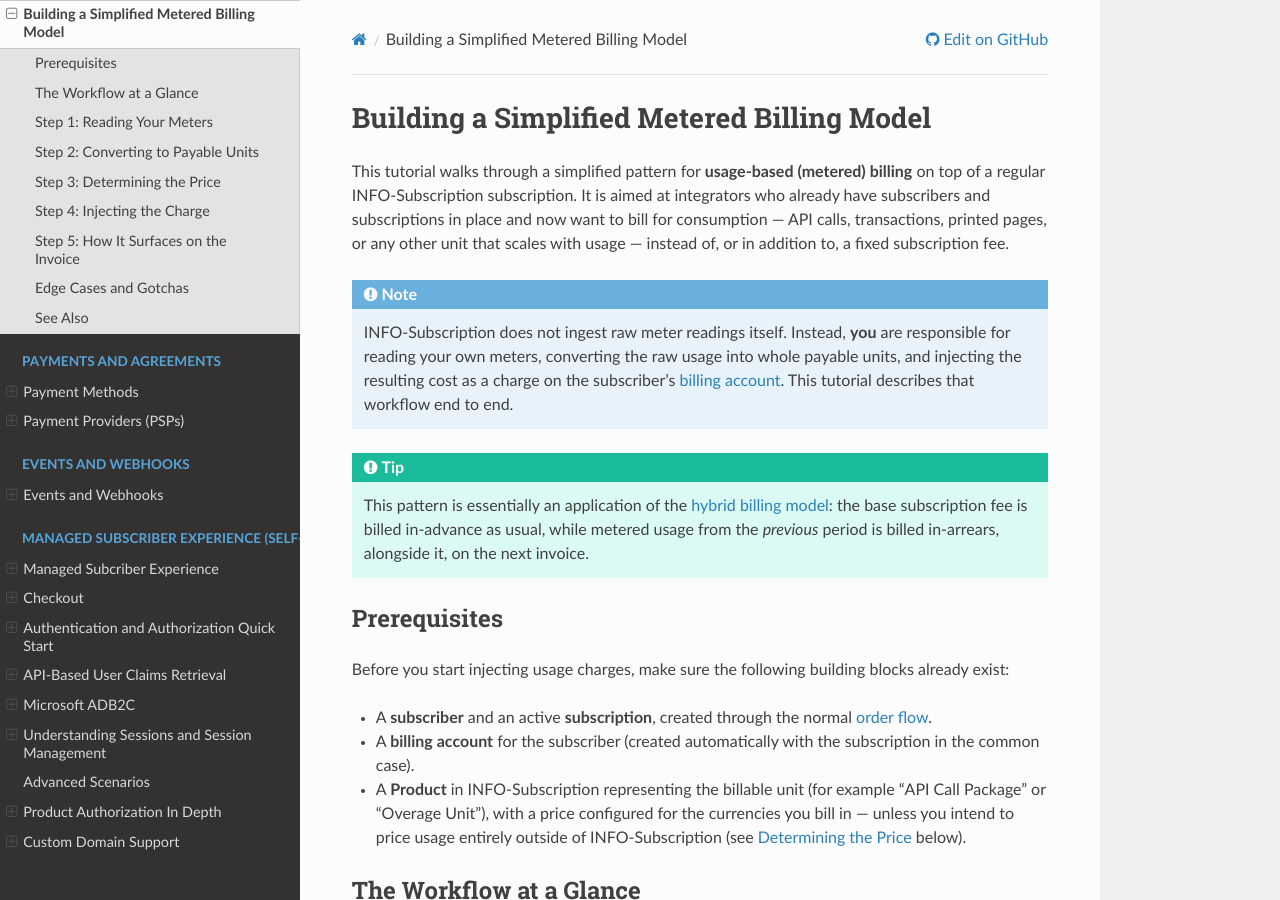
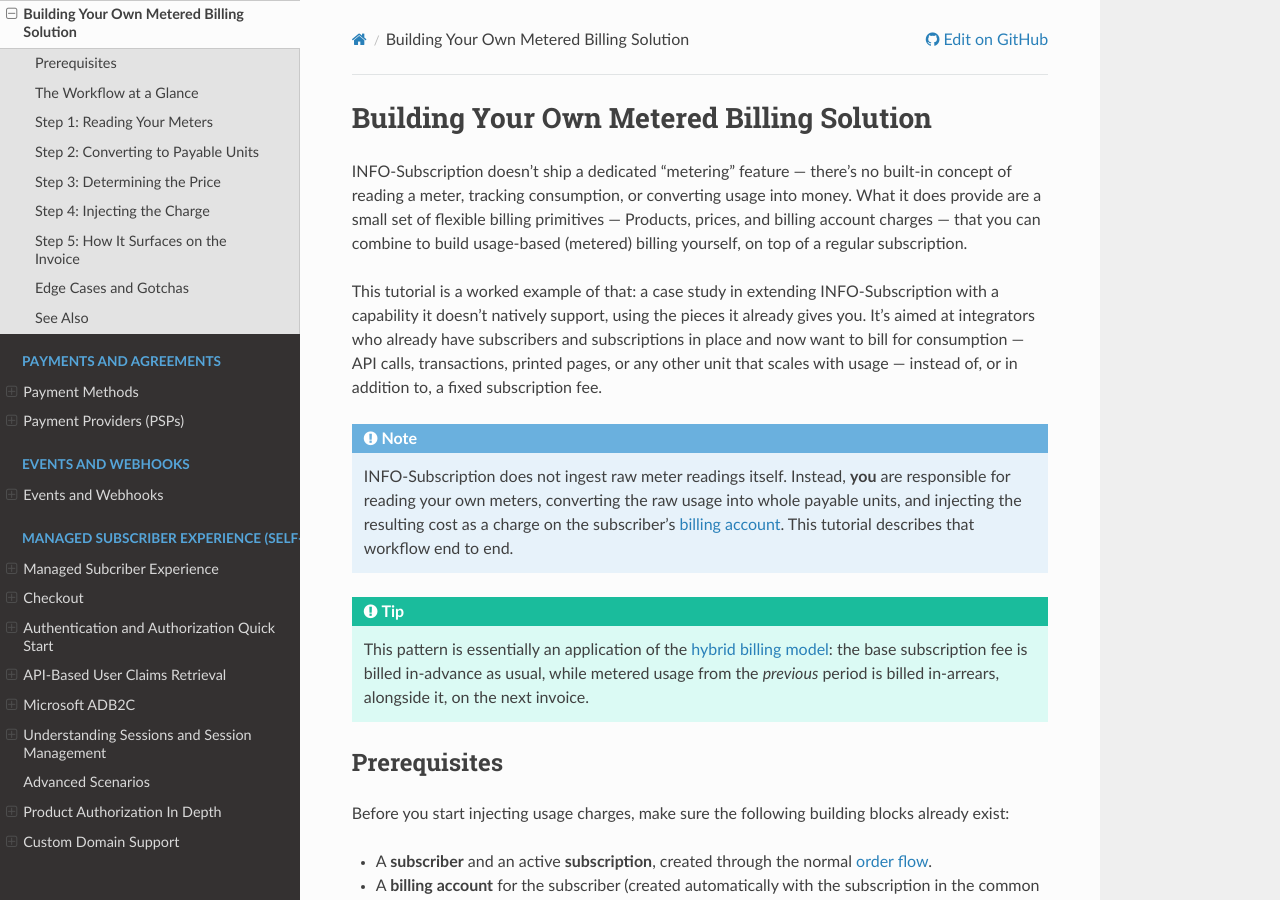
Before and after one commit to infosoftas/info-subscription-doc, a Sphinx documentation site: the page built from source/billing/metered-billing-tutorial.rst, in a window 1280 px wide and 900 px high. Built offline with Sphinx 7.4.7 and the Read the Docs theme 3.1.0, drawn with Linux system fonts in a browser that asks for light colours; formulas are drawn with MathJax 3.

Commit message:
Rework metered billing tutorial intro and title
Drop "Simplified" from the title and reframe the intro around
building your own metering on top of INFO-Subscription's flexible
billing primitives, rather than describing it as a simplified pattern.
Makes explicit that metering isn't a native feature, positioning this
as a case study in extending the platform to cover a capability it
doesn't ship out of the box. Updates the three cross-reference link
labels (billingcycle.rst, general/scenarios.rst, index.rst) to match
the new title.

Co-authored-by: Copilot <223556219+Copilot@users.noreply.github.com>

```diff
--- a/source/billing/billingcycle.rst
+++ b/source/billing/billingcycle.rst
@@ -147,7 +147,7 @@ This hybrid approach is particularly useful for:
 
 For more details on creating transactional invoices that settle account balances, see :ref:`Transaction (Non-Recurring) Invoices <standalone-paymentdemands>`. For details on how payments consume allowances, generate charges, and settle invoices, see :ref:`Payment Matching, Settlement, and Billing Account Reconciliation <payment-matching-settlement>`.
 
-For a worked, end-to-end example of using this hybrid model to build usage-based (metered) billing on top of a subscription, see :ref:`Building a Simplified Metered Billing Model <metered-billing-tutorial>`.
+For a worked, end-to-end example of using this hybrid model to build usage-based (metered) billing on top of a subscription, see :ref:`Building Your Own Metered Billing Solution <metered-billing-tutorial>`.
 
 .. tip::
     When designing your billing model, consider how the timing of invoice issuance and payment due dates align with your subscribers' payment cycles and cash flow. The minimum due days configuration is key to ensuring subscribers have adequate time to review invoices and arrange payment.
--- a/source/billing/metered-billing-tutorial.rst
+++ b/source/billing/metered-billing-tutorial.rst
@@ -1,10 +1,12 @@
 .. _metered-billing-tutorial:
 
-*******************************************
-Building a Simplified Metered Billing Model
-*******************************************
+***********************************************
+Building Your Own Metered Billing Solution
+***********************************************
 
-This tutorial walks through a simplified pattern for **usage-based (metered) billing** on top of a regular |projectName| subscription. It is aimed at integrators who already have subscribers and subscriptions in place and now want to bill for consumption — API calls, transactions, printed pages, or any other unit that scales with usage — instead of, or in addition to, a fixed subscription fee.
+|projectName| doesn't ship a dedicated "metering" feature — there's no built-in concept of reading a meter, tracking consumption, or converting usage into money. What it does provide are a small set of flexible billing primitives — Products, prices, and billing account charges — that you can combine to build usage-based (metered) billing yourself, on top of a regular subscription.
+
+This tutorial is a worked example of that: a case study in extending |projectName| with a capability it doesn't natively support, using the pieces it already gives you. It's aimed at integrators who already have subscribers and subscriptions in place and now want to bill for consumption — API calls, transactions, printed pages, or any other unit that scales with usage — instead of, or in addition to, a fixed subscription fee.
 
 .. note::
     |projectName| does not ingest raw meter readings itself. Instead, **you** are responsible for reading your own meters, converting the raw usage into whole payable units, and injecting the resulting cost as a charge on the subscriber's :term:`billing account <Billing Account>`. This tutorial describes that workflow end to end.
--- a/source/general/scenarios.rst
+++ b/source/general/scenarios.rst
@@ -15,7 +15,7 @@ Common Scenarios
 
 Tutorials
 ---------
-* :ref:`Building a Simplified Metered Billing Model <metered-billing-tutorial>` Learn how to bill for usage/consumption on top of a regular subscription, from reading meters to converting usage into invoice charges.
+* :ref:`Building Your Own Metered Billing Solution <metered-billing-tutorial>` Learn how to bill for usage/consumption on top of a regular subscription, from reading meters to converting usage into invoice charges.
 
 Advanced & Conceptual Guides:
 --------------------------------
--- a/source/index.rst
+++ b/source/index.rst
@@ -112,7 +112,7 @@ Additional Resources
 * :ref:`Proration Policies <proration-policies>` – How cancellations and mid-period plan changes are prorated
 * :ref:`Payment Matching, Settlement & Reconciliation <payment-matching-settlement>` – How incoming payments are matched to invoices and billing accounts reconciled
 * :ref:`Standalone Payment Demands <standalone-paymentdemands>` – Issuing one-off charges outside the regular billing cycle
-* :ref:`Building a Simplified Metered Billing Model <metered-billing-tutorial>` – Tutorial: billing for usage/consumption on top of a subscription
+* :ref:`Building Your Own Metered Billing Solution <metered-billing-tutorial>` – Tutorial: billing for usage/consumption on top of a subscription
 * :ref:`On-Demand Reminders <on-demand-reminder>` – Issuing reminders when an external collection agency controls the timeline
 
 **General**
```
